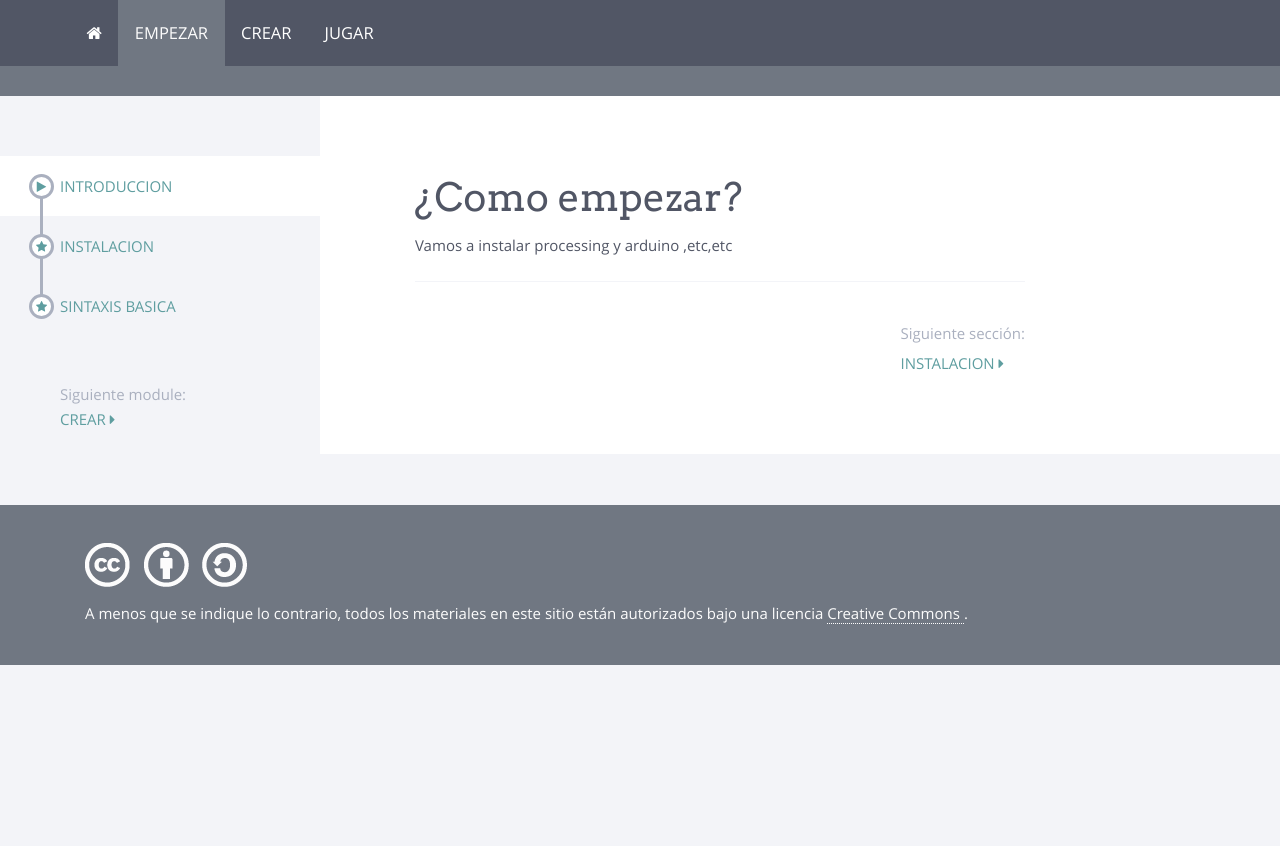
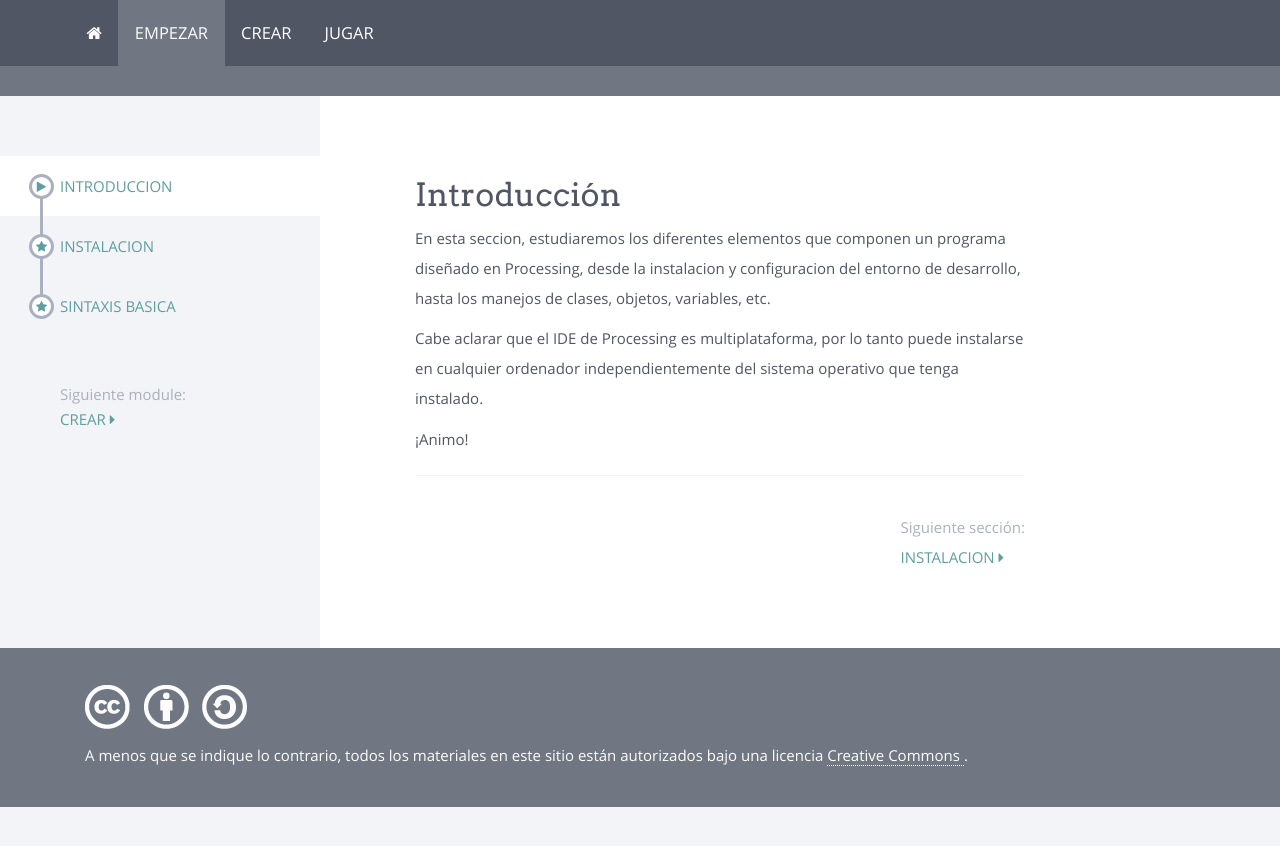
Before and after one commit to doztrock/doztrock.github.io, a Jekyll site: the page built from modules/empezar/_posts/2020-01-01-introduccion.markdown, in a window 1280 px wide. Shown: the top 846 px of the page. Built offline with Jekyll 4.4.1, drawn with Linux system fonts in a browser that asks for light colours; nearby versions of some CDN libraries.

Commit message:
Agregada introduccion modulo "Empezar"

```diff
--- a/modules/empezar/_posts/2020-01-01-introduccion.markdown
+++ b/modules/empezar/_posts/2020-01-01-introduccion.markdown
@@ -1,3 +1,7 @@
-# ¿Como empezar?
+## Introducción
 
-Vamos a instalar processing y arduino ,etc,etc
+En esta seccion, estudiaremos los diferentes elementos que componen un programa diseñado en Processing, desde la instalacion y configuracion del entorno de desarrollo, hasta los manejos de clases, objetos, variables, etc.
+
+Cabe aclarar que el IDE de Processing es multiplataforma, por lo tanto puede instalarse en cualquier ordenador independientemente del sistema operativo que tenga instalado.
+
+¡Animo!
```
